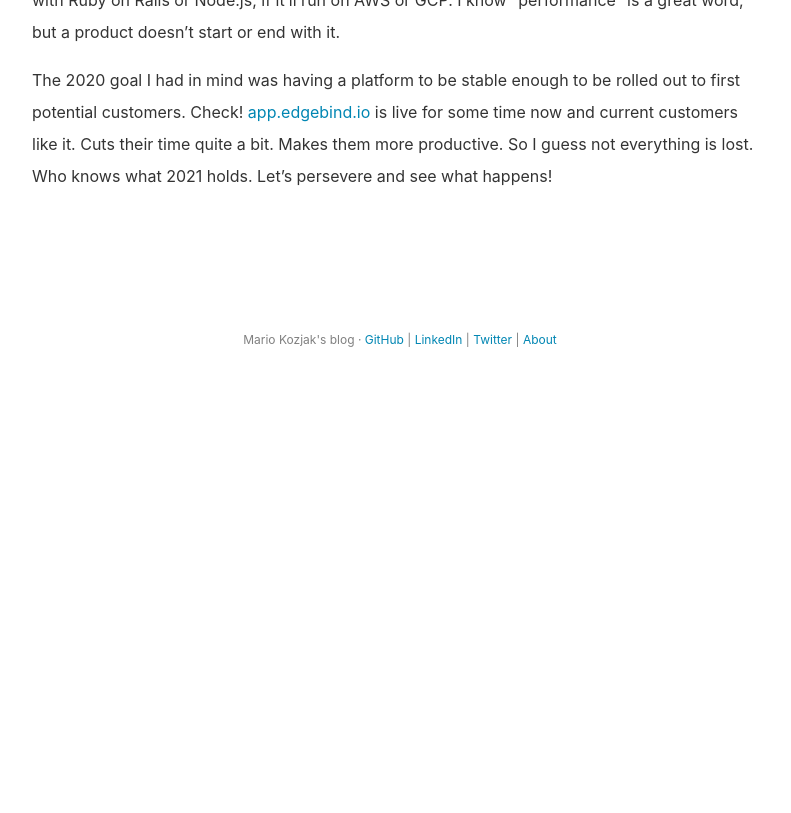
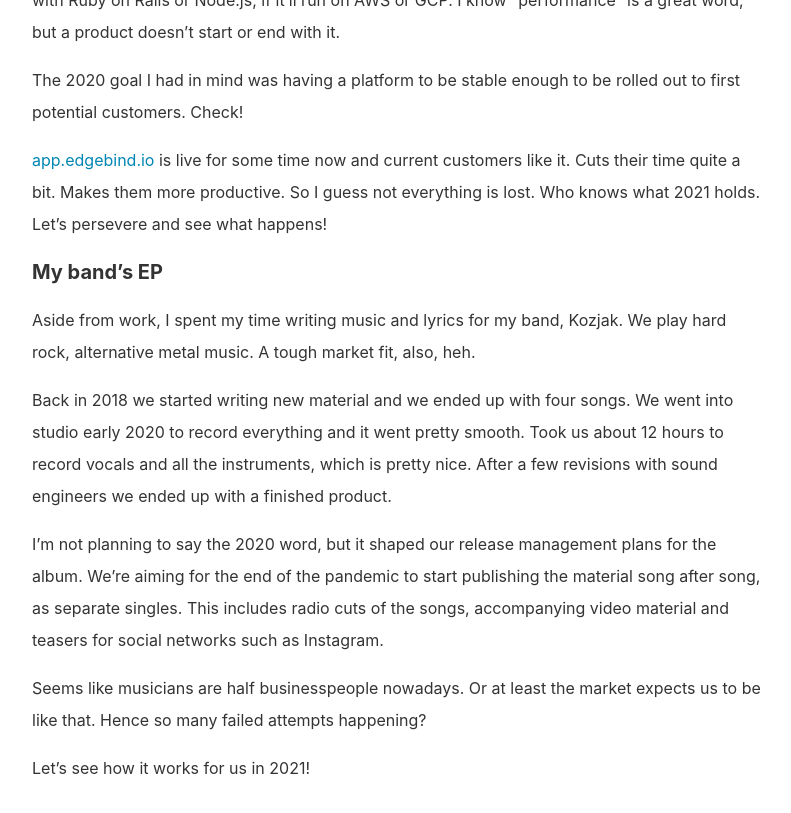
Before and after one commit to mkozjak/mkozjak.github.io, a Jekyll site: the page built from _posts/2021-01-01-2020-in-review.md, in a window 1280 px wide and 900 px high, scrolled down 2516 px. Shown: the top 813 px of the window, without its empty margins (240-1031 px from the left). Built offline with Jekyll 4.4.1, drawn with Linux system fonts in a browser that asks for light colours; before the commit the page ends 2956 px from its top, so only the background shows below that.

Commit message:
Update 2021-01-01-2020-in-review.md

```diff
--- a/_posts/2021-01-01-2020-in-review.md
+++ b/_posts/2021-01-01-2020-in-review.md
@@ -50,4 +50,18 @@ It was a huge task and definitely not focused enough for a single person to hand
 
 It all starts and ends with a customer. We must follow their needs in order to build features that'll streamline their work. You know, customer is always right. It doesn't matter if the backend is built with Ruby on Rails or Node.js, if it'll run on AWS or GCP. I know "performance" is a great word, but a product doesn't start or end with it.
 
-The 2020 goal I had in mind was having a platform to be stable enough to be rolled out to first potential customers. Check! <a href="https://app.edgebind.io"> app.edgebind.io</a> is live for some time now and current customers like it. Cuts their time quite a bit. Makes them more productive. So I guess not everything is lost. Who knows what 2021 holds. Let's persevere and see what happens!
+The 2020 goal I had in mind was having a platform to be stable enough to be rolled out to first potential customers. Check!
+
+<a href="https://app.edgebind.io"> app.edgebind.io</a> is live for some time now and current customers like it. Cuts their time quite a bit. Makes them more productive. So I guess not everything is lost. Who knows what 2021 holds. Let's persevere and see what happens!
+
+#### My band's EP
+
+Aside from work, I spent my time writing music and lyrics for my band, Kozjak. We play hard rock, alternative metal music. A tough market fit, also, heh.
+
+Back in 2018 we started writing new material and we ended up with four songs. We went into studio early 2020 to record everything and it went pretty smooth. Took us about 12 hours to record vocals and all the instruments, which is pretty nice. After a few revisions with sound engineers we ended up with a finished product.
+
+I'm not planning to say the 2020 word, but it shaped our release management plans for the album. We're aiming for the end of the pandemic to start publishing the material song after song, as separate singles. This includes radio cuts of the songs, accompanying video material and teasers for social networks such as Instagram.
+
+Seems like musicians are half businesspeople nowadays. Or at least the market expects us to be like that. Hence so many failed attempts happening?
+
+Let's see how it works for us in 2021!
```
